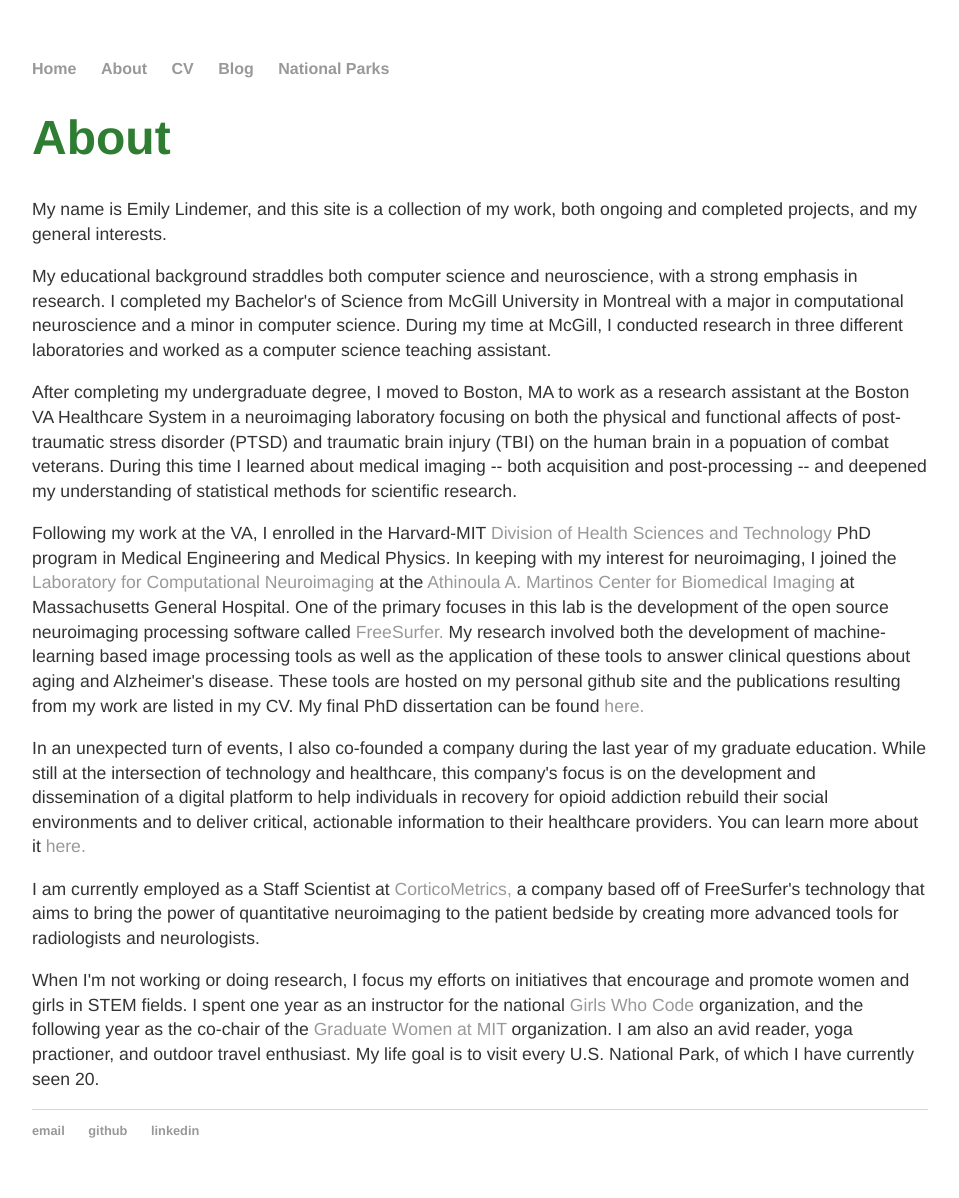
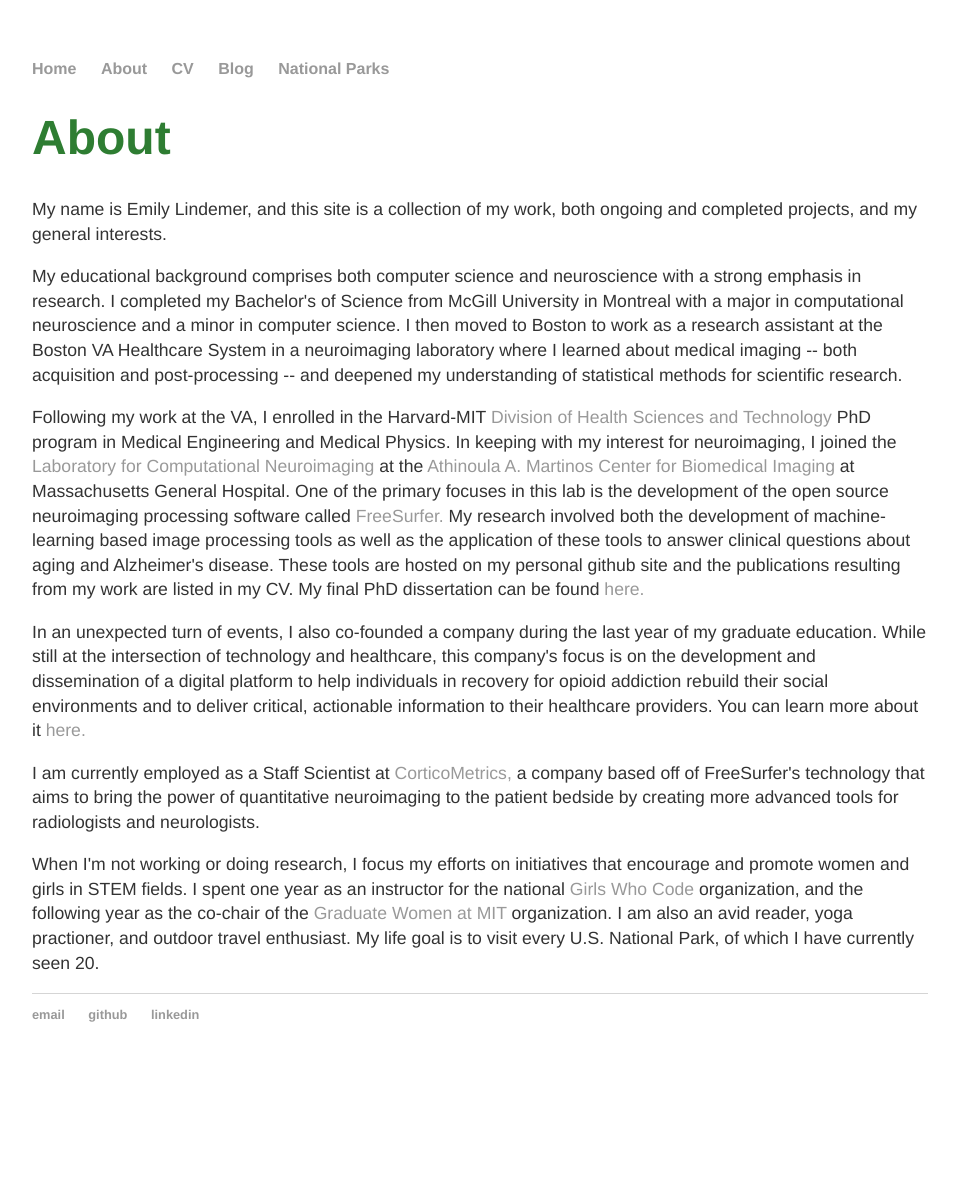
Before and after one commit to EmilyLindemer/EmilyLindemer.github.io, a Jekyll site: the page built from about/index.html, in a window 1280 px wide. Shown: the whole page, without its empty margins (160-1119 px from the left). Built offline with Jekyll 4.4.1, drawn with Linux system fonts in a browser that asks for light colours; after the commit the page ends 1082 px from its top, so only the background shows below that.

Commit message:
updated about me

```diff
--- a/about/index.html
+++ b/about/index.html
@@ -6,12 +6,10 @@ title: About Me
 	<h1>About</h1>
 	<p>My name is Emily Lindemer, and this site is a collection of my work, both ongoing and completed projects,
 	and my general interests.</p>
-	<p>My educational background straddles both computer science and neuroscience, with a strong emphasis in research.
+	<p>My educational background comprises both computer science and neuroscience with a strong emphasis in research.
 	I completed my Bachelor's of Science from McGill University in Montreal with a major in computational neuroscience and a minor in computer science.
-	During my time at McGill, I conducted research in three different laboratories and worked as a computer science teaching assistant.</p>
-	<p>After completing my undergraduate degree, I moved to Boston, MA to work as a research assistant at the Boston VA Healthcare System in a neuroimaging
-	laboratory focusing on both the physical and functional affects of post-traumatic stress disorder (PTSD) and traumatic brain injury (TBI) on the human brain
-	in a popuation of combat veterans. During this time I learned about medical imaging -- both acquisition and post-processing -- and deepened my understanding of
+	I then moved to Boston to work as a research assistant at the Boston VA Healthcare System in a neuroimaging
+	laboratory where I learned about medical imaging -- both acquisition and post-processing -- and deepened my understanding of
 	statistical methods for scientific research.</p>
 	<p>Following my work at the VA, I enrolled in the Harvard-MIT <a href="https://hst.mit.edu/Harvard-MIT"> Division of Health Sciences and Technology</a> PhD program in Medical Engineering and Medical Physics.
 	In keeping with my interest for neuroimaging, I joined the <a href="https://www.martinos.org/lab/lcn">Laboratory for Computational Neuroimaging</a> at the <a href="https://www.nmr.mgh.harvard.edu/">Athinoula A. Martinos Center for Biomedical Imaging</a> at Massachusetts General Hospital.
```
